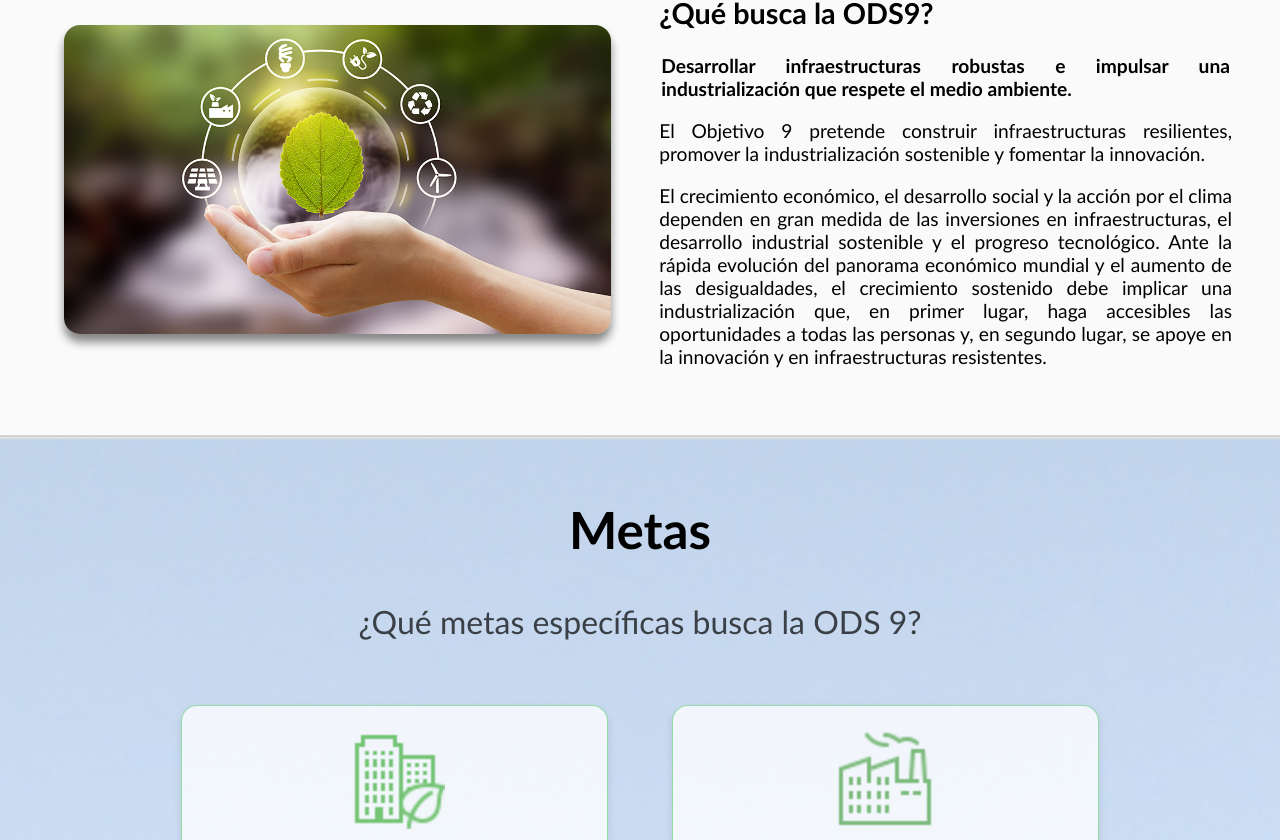
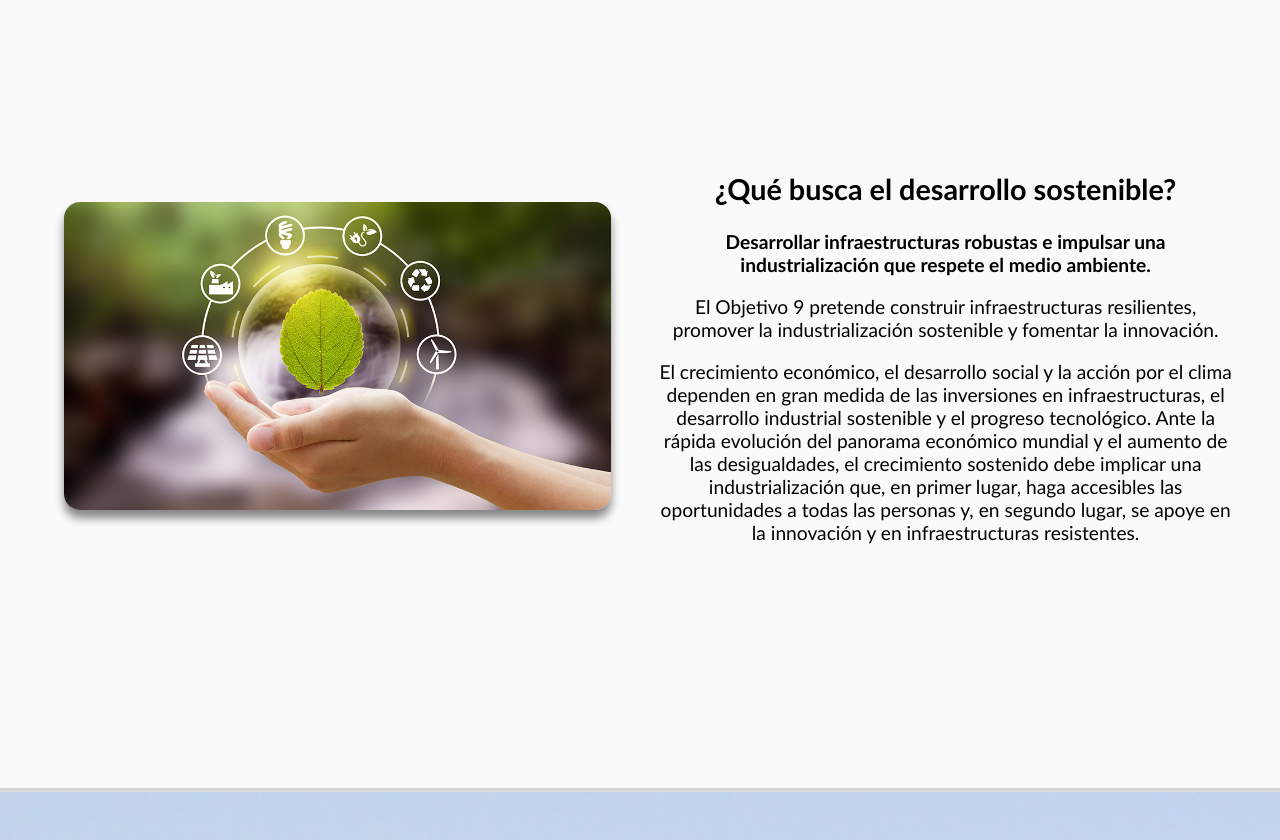
Before and after one commit to RoxZkiL/9ods-project, a React (Vite) app: page / in a window 1280 px wide. Shown: the part 880-1720 px from the top of the page. Built offline with nearby package versions, Linux system fonts and the light colour scheme; the HTML template or start-up script is replaced by a standard one.

Commit message:
hope this is finaly the last styles fix

```diff
--- a/src/components/FAQ.css
+++ b/src/components/FAQ.css
@@ -7,6 +7,7 @@
     background-color: rgba(255, 255, 255, 0.608);
     padding: 2rem;
     height: auto;
+    height: 100vh;
 }
 
 .img-div {
@@ -30,7 +31,7 @@
     display: flex;
     justify-content: center;
     flex-direction: column;
-    text-align: justify;
+    text-align: center;
     font-size: 1.2rem;
     font-family: Calibri;
     width: 100%;
--- a/src/components/FAQ.jsx
+++ b/src/components/FAQ.jsx
@@ -1,21 +1,36 @@
-import './FAQ.css';
-import img from "../assets/faqimg.jpg"
+import "./FAQ.css";
+import img from "../assets/faqimg.jpg";
 
 export const FAQ = () => {
   return (
     <div className="faq">
-      <div className='img-div'>
-        <img src={img} alt='image not found'/>
+      <div className="img-div">
+        <img src={img} alt="image not found" />
       </div>
-      <div className='text-div'>
-      <div className='heading-div'>
-        <h2>¿Qué busca la ODS9?</h2>
-        <legend>Desarrollar infraestructuras robustas e impulsar una industrialización que respete el medio ambiente.</legend>
-      </div>
-      <div className='main-text'>
-        <p>El Objetivo 9 pretende construir infraestructuras resilientes, promover la industrialización sostenible y fomentar la innovación.</p>
-        <p>El crecimiento económico, el desarrollo social y la acción por el clima dependen en gran medida de las inversiones en infraestructuras, el desarrollo industrial sostenible y el progreso tecnológico. Ante la rápida evolución del panorama económico mundial y el aumento de las desigualdades, el crecimiento sostenido debe implicar una industrialización que, en primer lugar, haga accesibles las oportunidades a todas las personas y, en segundo lugar, se apoye en la innovación y en infraestructuras resistentes.</p>
-      </div>
+      <div className="text-div">
+        <div className="heading-div">
+          <h2>¿Qué busca el desarrollo sostenible?</h2>
+          <legend>
+            Desarrollar infraestructuras robustas e impulsar una
+            industrialización que respete el medio ambiente.
+          </legend>
+        </div>
+        <div className="main-text">
+          <p>
+            El Objetivo 9 pretende construir infraestructuras resilientes,
+            promover la industrialización sostenible y fomentar la innovación.
+          </p>
+          <p>
+            El crecimiento económico, el desarrollo social y la acción por el
+            clima dependen en gran medida de las inversiones en
+            infraestructuras, el desarrollo industrial sostenible y el progreso
+            tecnológico. Ante la rápida evolución del panorama económico mundial
+            y el aumento de las desigualdades, el crecimiento sostenido debe
+            implicar una industrialización que, en primer lugar, haga accesibles
+            las oportunidades a todas las personas y, en segundo lugar, se apoye
+            en la innovación y en infraestructuras resistentes.
+          </p>
+        </div>
       </div>
     </div>
   );
--- a/src/components/Footer.jsx
+++ b/src/components/Footer.jsx
@@ -9,7 +9,7 @@ const Footer = () => {
         <div className="logo">
           <img src={logo} alt="Logo" />
         </div>
-        <p>ODS 9: Industria, Innovación e Infraestructura</p>
+        <p>Industria, Innovación e Infraestructura</p>
         <div className="social-icons">
           <a href="#" aria-label="Instagram">
             <FaInstagram />
--- a/src/components/Goals.css
+++ b/src/components/Goals.css
@@ -2,16 +2,16 @@
   padding: 1rem 4rem 6rem 4rem;
   background-color: #fff;
   text-align: center;
-  position: relative; /* Añadido */
-  z-index: 1; /* Añadido */
+  position: relative;
+  z-index: 1;
 }
 
 .goals::before {
   content: "";
-  background-image: url('../assets/goals.jpg'); /* Cambia la ruta a tu imagen de fondo */
+  background-image: url('../assets/goals.jpg');
   background-size: cover;
   background-position: center;
-  opacity: 0.5; /* Ajusta este valor para cambiar la opacidad */
+  opacity: 0.5;
   position: absolute;
   top: 0;
   left: 0;
@@ -26,9 +26,9 @@
 }
 
 .goals p {
-  font-size: 2rem;
+  font-size: 1.8rem;
   margin-bottom: 4rem;
-  color: rgba(0, 0, 0, 0.705);
+  color: rgba(0, 0, 0, 0.539);
 }
 
 .goals .goal-cards {
--- a/src/components/Goals.jsx
+++ b/src/components/Goals.jsx
@@ -42,7 +42,7 @@ const Goals = () => {
   return (
     <div className="goals">
       <h2>Metas</h2>
-      <p>¿Qué metas específicas busca la ODS 9?</p>
+      <p>¿Qué metas específicas busca el desarrollo sostenible?</p>
       <div className="goal-cards">
         {goalsData.map((goal, index) => (
           <div key={index} className="goal-card">
--- a/src/components/Header.jsx
+++ b/src/components/Header.jsx
@@ -46,10 +46,10 @@ const Header = () => {
               <a href="#">Inicio</a>
             </li>
             <li>
-              <a href="#">Importancia ODS9</a>
+              <a href="#">Importancia</a>
             </li>
             <li>
-              <a href="#">Cómo contribuir</a>
+              <a href="#">¿Cómo contribuir?</a>
             </li>
             <li>
               <a href="#">Testimonios</a>
```
